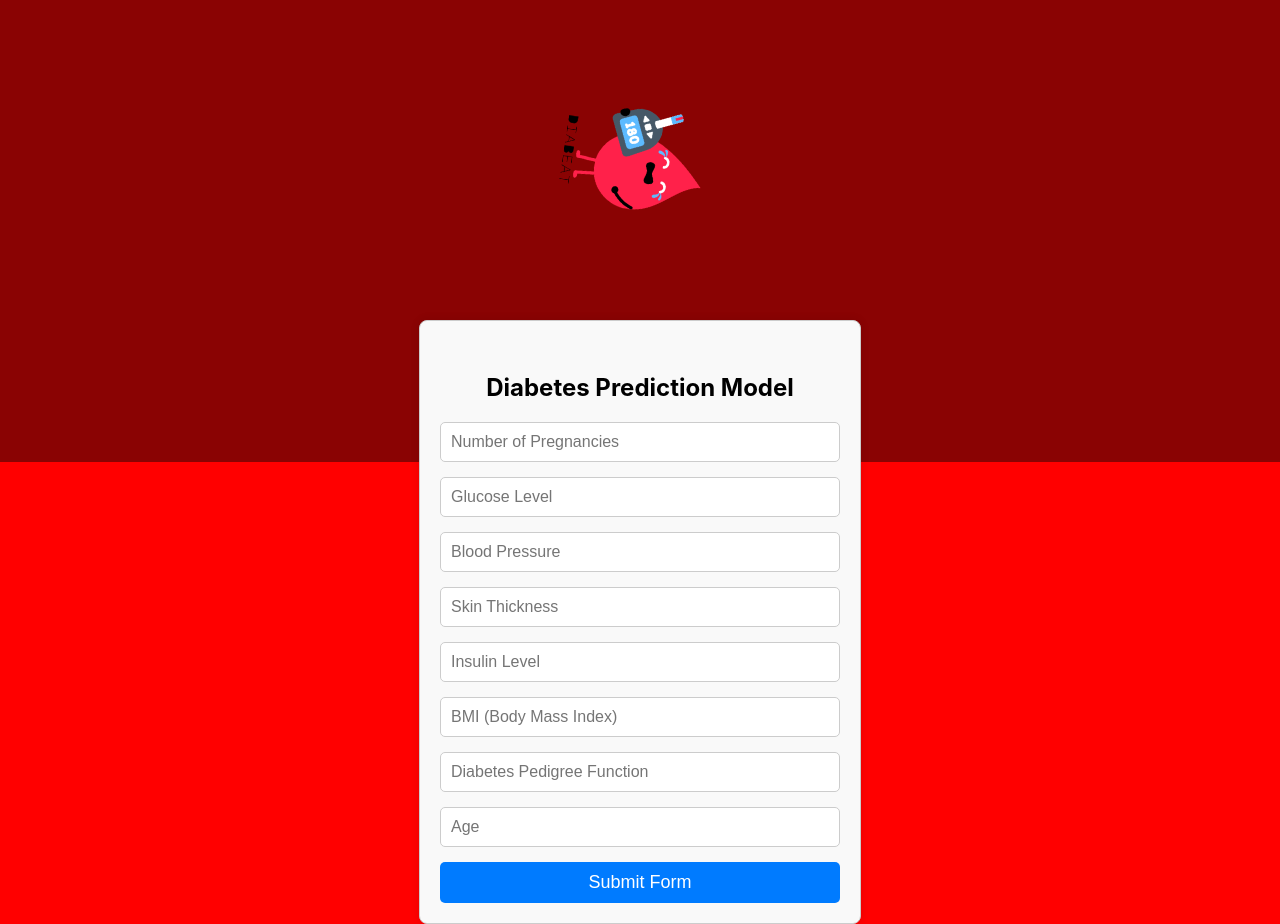
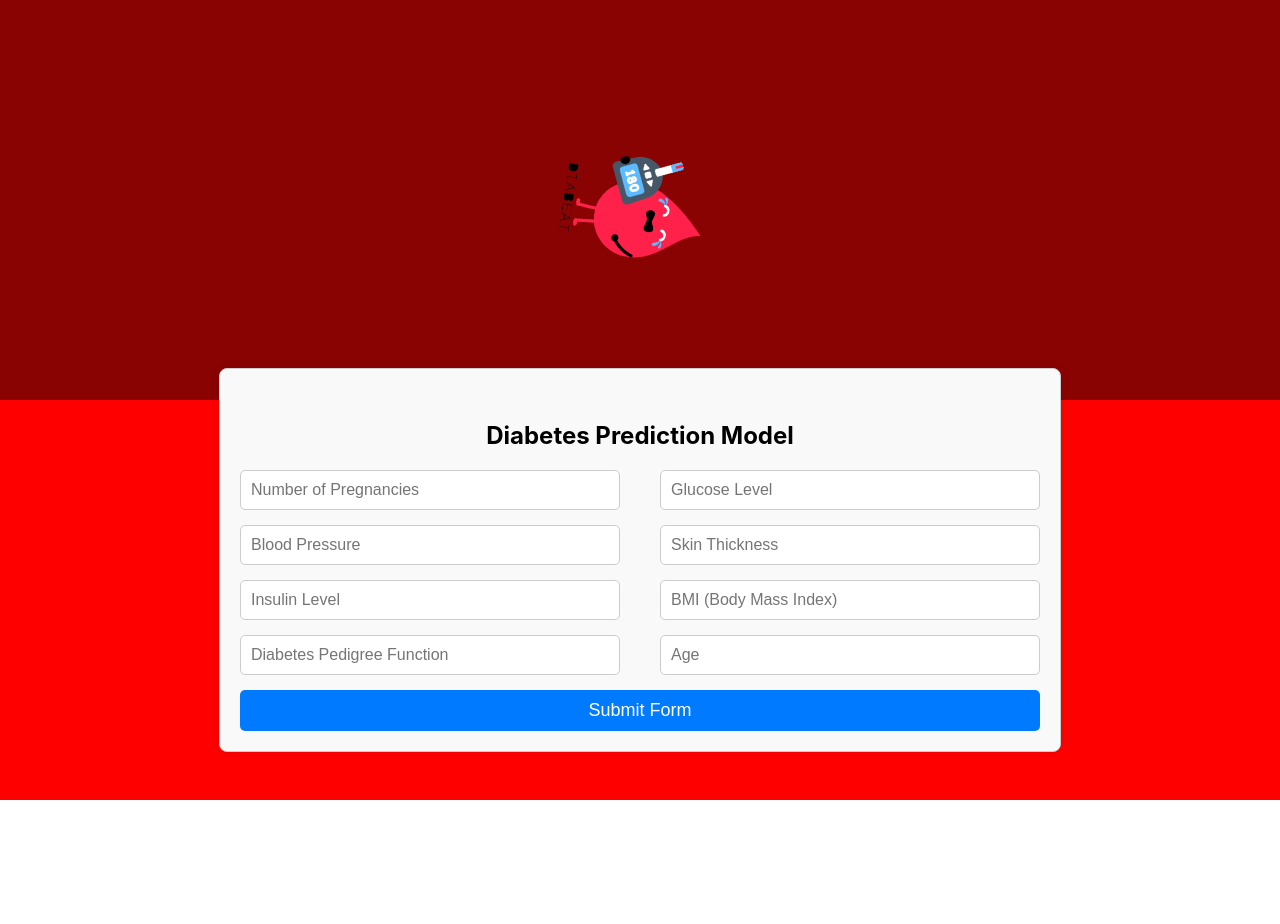
Before and after one commit to Hackerdude374/DiaBeat, a React (Create React App) app in the folder frontend/: page / in a window 1280 px wide. After the commit the page ends 800 px from the top, so only its background shows below. Built offline with nearby package versions, Linux system fonts and the light colour scheme.

Commit message:
two column form

```diff
--- a/frontend/src/Form.css
+++ b/frontend/src/Form.css
@@ -1,5 +1,5 @@
 .form-container {
-    max-width: 400px;
+  max-width: 800px; /* Adjust the max-width as needed */
   margin: 0 auto;
   padding: 20px;
   border: 1px solid #ccc;
@@ -16,7 +16,7 @@
 }
 
 .form-input {
-    width: 100%;
+  width: calc(50% - 20px); /* Adjust the width of each input */
   margin-bottom: 15px;
   padding: 10px;
   border: 1px solid #ccc;
@@ -24,6 +24,12 @@
   box-sizing: border-box;
   font-size: 16px;
   color: black;
+}
+
+.form-column {
+  display: flex;
+  justify-content: space-between;
+  flex-wrap: wrap;
 }
 
 .form-button {
--- a/frontend/src/Form.js
+++ b/frontend/src/Form.js
@@ -13,6 +13,7 @@ function Form() {
     age: "",
   });
   const [result, setResult] = useState(""); //result display
+
   const handleSubmit = (event) => {
     event.preventDefault();
 
@@ -53,6 +54,7 @@ const [result, setResult] = useState(""); //result display
     <div className="form-container">
       <form onSubmit={handleSubmit}>
         <h4 className="form-title">Diabetes Prediction Model</h4>
+        <div className="form-column">
           <input
             type="number"
             name="pregnancies"
@@ -81,6 +83,8 @@ const [result, setResult] = useState(""); //result display
             placeholder="Skin Thickness"
             className="form-input"
           />
+        </div>
+        <div className="form-column">
           <input
             type="number"
             name="insulin_level"
@@ -109,6 +113,7 @@ const [result, setResult] = useState(""); //result display
             placeholder="Age"
             className="form-input"
           />
+        </div>
         <button type="submit" className="form-button">Submit Form</button>
         {result && <div dangerouslySetInnerHTML={{ __html: result }} className="result" />}
       </form>
```
Lines whose indentation alone changed are shown as unchanged.
